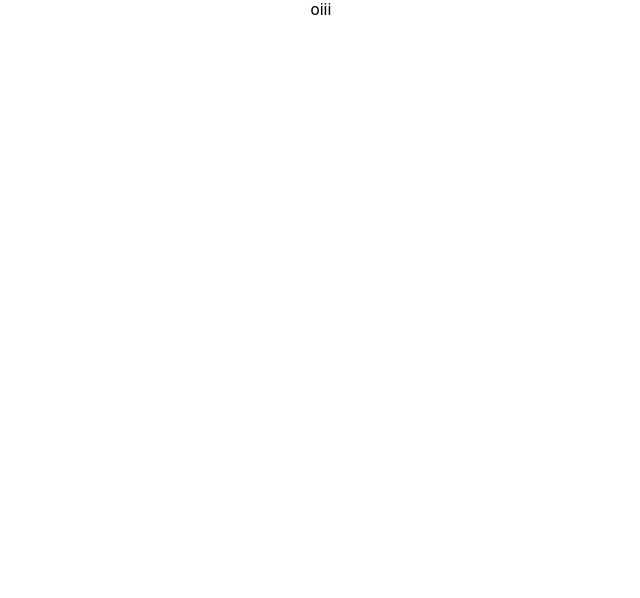
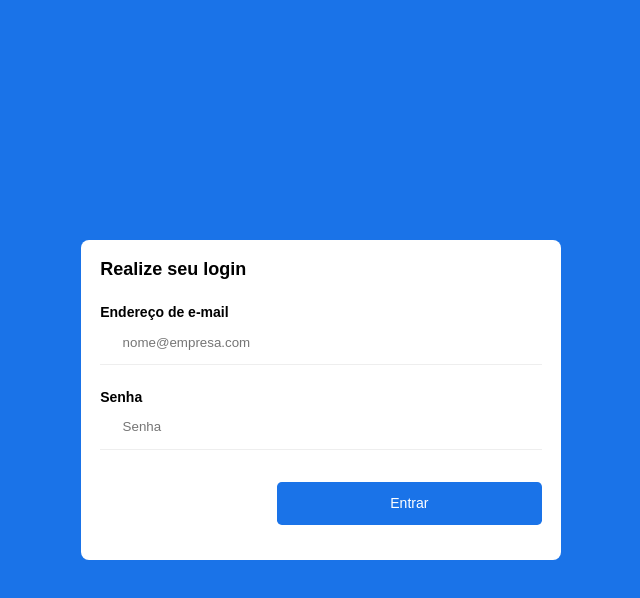
Before and after one commit to gabrielgomesml/IF977, a React (Create React App) app: page /login in a window 1280 px wide. Shown: the top 598 px of the page, without its empty margins (319-959 px from the left). Built offline with nearby package versions, Linux system fonts and the light colour scheme.

Commit message:
feat(auth-and-login): create login page

```diff
--- a/package.json
+++ b/package.json
@@ -10,6 +10,7 @@
     "@types/node": "^12.0.0",
     "@types/react": "^17.0.0",
     "@types/react-dom": "^17.0.0",
+    "@types/react-router": "^5.1.13",
     "@types/styled-components": "^5.1.9",
     "axios": "^0.21.1",
     "react": "^17.0.2",
@@ -43,5 +44,8 @@
       "last 1 firefox version",
       "last 1 safari version"
     ]
+  },
+  "devDependencies": {
+    "@types/react-router-dom": "^5.1.7"
   }
 }
--- a/src/App.tsx
+++ b/src/App.tsx
@@ -1,16 +1,18 @@
 import React from 'react';
 import GlobalStyles from "./styles/global";
 import theme from '../src/styles/theme';
+import { BrowserRouter } from 'react-router-dom';
 
 import { Login } from './pages/index'
 
+import Routes from './routes';
+
 function App() {
   return (
-    <section>
-      <GlobalStyles />
-      <Login>
-      </Login>
-    </section>
+    <BrowserRouter>
+        <GlobalStyles />
+        <Routes />
+    </BrowserRouter>
   );
 }
 
--- a/src/pages/Login/Login-styles.tsx
+++ b/src/pages/Login/Login-styles.tsx
@@ -1,10 +1,65 @@
 import styled from 'styled-components';
+import theme from '../../styles/theme';
 
-export const Container = styled.section`
-  width: 100%;
-  height: 100%;
+export const Container = styled.div`
+  width: 100vw;
+  height: 100vh;
   margin: 0 auto;
   display: flex;
   justify-content: center;
   align-items: center;
+  background-color: ${theme.color.blue}
 `;
+
+export const LoginCard = styled.div`
+  width: 30rem;
+  max-width: 46rem;
+  height: 20rem;
+  background-color: ${theme.color.white};
+  padding: 1.2rem 1.2rem;
+  display: flex;
+  flex-direction: column;
+  border-radius: 0.5rem;
+`;
+
+export const LoginCardTitle = styled.p`
+  font: ${theme.font.mediumText};
+`;
+
+export const InputsContainer = styled.div`
+  display: flex;
+  flex-direction: column;
+`;
+
+export const SingleInputContainer = styled.div`
+  display: flex;
+  flex-direction: column;
+  width: 100%;
+  margin-top: 1.5rem;
+`;
+
+export const InputTitle = styled.p`
+  font: ${theme.font.featuredText};
+  color: ${theme.color.black};
+`;
+
+export const LoginInput = styled.input`
+  padding: 0.9rem 1.4rem;
+  border: none;
+  outline: none;
+  border-bottom: 1px solid #eee;
+  width: 100%;
+`;
+
+export const SendButton = styled.button`
+  background: ${theme.color.blue};
+  color: ${theme.color.white};
+  width: 60%;
+  height: 2.7rem;
+  margin-top: 2rem;
+  align-self: flex-end;
+  border: none;
+  border-radius: 0.3rem;
+  font: ${theme.font.bodyText};
+  cursor: pointer;
+`;
--- a/src/pages/Login/Login.tsx
+++ b/src/pages/Login/Login.tsx
@@ -1,12 +1,33 @@
 import React, { FormEvent, useState } from 'react';
 
-import { Container } from './Login-styles';
+import {
+  Container,
+  LoginCard,
+  LoginCardTitle,
+  InputsContainer,
+  LoginInput,
+  SingleInputContainer,
+  InputTitle,
+  SendButton,
+} from './Login-styles';
 
 const Login: React.FC = () => {
-
   return (
     <Container>
-        <p>oiii</p>
+      <LoginCard>
+        <LoginCardTitle>Realize seu login</LoginCardTitle>
+        <InputsContainer>
+          <SingleInputContainer>
+            <InputTitle>Endereço de e-mail</InputTitle>
+            <LoginInput placeholder="nome@empresa.com"></LoginInput>
+          </SingleInputContainer>
+          <SingleInputContainer>
+            <InputTitle>Senha</InputTitle>
+            <LoginInput placeholder="Senha"></LoginInput>
+          </SingleInputContainer>
+        </InputsContainer>
+        <SendButton>Entrar</SendButton>
+      </LoginCard>
     </Container>
   );
 };
--- /dev/null
+++ b/src/routes/index.tsx
@@ -0,0 +1,11 @@
+import React from 'react';
+import { Switch, Route, Redirect } from 'react-router-dom';
+import { Login } from '../pages';
+
+const Routes: React.FC = () => (
+  <Switch>
+    <Route path="/login" component={Login} />
+  </Switch>
+);
+
+export default Routes;
--- a/src/styles/theme.ts
+++ b/src/styles/theme.ts
@@ -3,19 +3,19 @@ const theme = {
       black: "#000",
       white: "#fff",
       red: "#EF5350",
-      blue: "#3B4CCA",
+      blue: "#1A73E8",
       yellow: "#FECB36",
       whiteHover: "#F0F0F0",
       redHover: "#CC0000",
     },
     font: {
-      bigText: `normal normal bold 32px "Roboto", sans-serif`, // Roboto bold 32px: For titles
-      mediumText: `normal normal bold 18px "Roboto", sans-serif`, // Roboto bold 18px: For subtitles and other featured texts
-      normalText: `normal normal normal 16px "Roboto", sans-serif`, // Roboto regular 16px: For navbar, placeholder's and some components description
-      featuredNormalText: `normal normal bold 16px "Roboto", sans-serif`, // Roboto regular 16px: For secondary featured texts, like doctor name on "Meus pacientes" component
-      bodyText: `normal normal normal 14px "Roboto", sans-serif`, // Roboto regular 14px: For body texts
-      featuredText: `normal normal bold 14px "Roboto", sans-serif`, // Roboto regular 14px: For featured body texts
-      smallText: `normal normal normal 12px "Roboto", sans-serif`, // Roboto regular 12px: For main cards descriptions Ex: Dar feedback ao encaminhador,
+      bigText: `normal normal bold 32px "Heebo", sans-serif`, // Roboto bold 32px: For titles
+      mediumText: `normal normal bold 18px "Heebo", sans-serif`, // Roboto bold 18px: For subtitles and other featured texts
+      normalText: `normal normal normal 16px "Heebo", sans-serif`, // Roboto regular 16px: For navbar, placeholder's and some components description
+      featuredNormalText: `normal normal bold 16px "Heebo", sans-serif`, // Roboto regular 16px: For secondary featured texts, like doctor name on "Meus pacientes" component
+      bodyText: `normal normal normal 14px "Heebo", sans-serif`, // Roboto regular 14px: For body texts
+      featuredText: `normal normal bold 14px "Heebo", sans-serif`, // Roboto regular 14px: For featured body texts
+      smallText: `normal normal normal 12px "Heebo", sans-serif`, // Roboto regular 12px: For main cards descriptions Ex: Dar feedback ao encaminhador,
     },
   };
 
```
Also changed, not shown: src/routes/Routes.tsx (deleted, +0 -14 lines), src/pages/Home/Home-styles.tsx (deleted), src/pages/Home/Home.tsx (deleted), 2 other files (tests, documents, lock files or other folders). Lines whose indentation alone changed are shown as unchanged.
